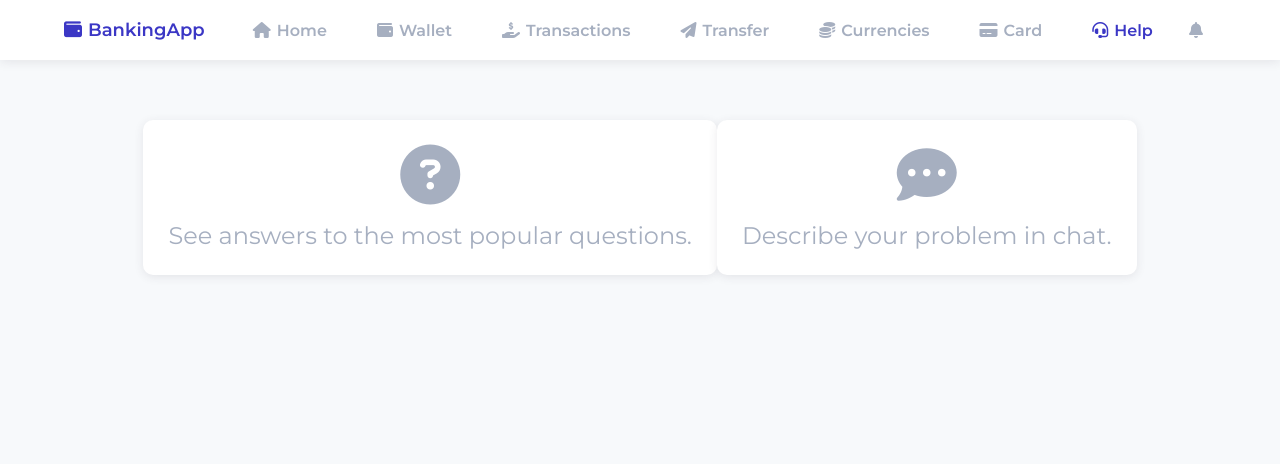
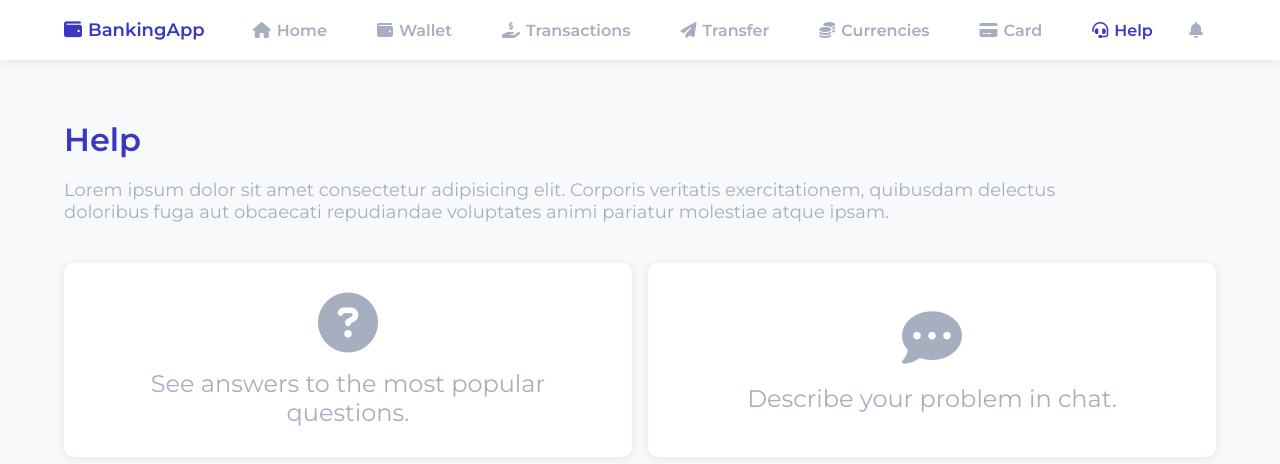
Before and after one commit to MiloszBaranskiDev/BankingApp, a React (Create React App) app: page /help in a window 1280 px wide. Shown: the top 464 px of the page. Built offline with nearby package versions, Linux system fonts and the light colour scheme.

Commit message:
style Help view

```diff
--- a/src/App.tsx
+++ b/src/App.tsx
@@ -26,12 +26,17 @@ const theme = {
     size_big: "18px",
     size_extra_small: "12px",
     size_extra_big: "24px",
+    size_title: "32px",
     weight_normal: 400,
     weight_bold: 600,
   },
+  breakpoints: {
+    tablet: "768px",
+    desktop: "1260px",
+  },
   radius: "10px",
   shadow: "rgb(58 53 65 / 10%) 0px 2px 10px 0px",
-  tilePadding: "25px",
+  tilePadding: "30px",
 };
 
 const App: React.FC = () => {
--- /dev/null
+++ b/src/elements/Help/Text.tsx
@@ -0,0 +1,19 @@
+import styled from "styled-components";
+
+const StyledText = styled.p`
+  font-size: ${(props) => props.theme.typography.size_big};
+  margin-bottom: 40px;
+  max-width: 1000px;
+`;
+
+const Text: React.FC = () => {
+  return (
+    <StyledText>
+      Lorem ipsum dolor sit amet consectetur adipisicing elit. Corporis
+      veritatis exercitationem, quibusdam delectus doloribus fuga aut obcaecati
+      repudiandae voluptates animi pariatur molestiae atque ipsam.
+    </StyledText>
+  );
+};
+
+export default Text;
--- /dev/null
+++ b/src/elements/layout/StyledPageTitle.ts
@@ -0,0 +1,9 @@
+import styled from "styled-components";
+
+const StyledPageTitle = styled.h1`
+  padding: 60px 0 20px 0;
+  font-size: ${(props) => props.theme.typography.size_title};
+  color: ${(props) => props.theme.colors.main};
+`;
+
+export default StyledPageTitle;
--- a/src/elements/layout/StyledWrapper.ts
+++ b/src/elements/layout/StyledWrapper.ts
@@ -2,7 +2,7 @@ import styled from "styled-components";
 
 const StyledWrapper = styled.div`
   width: 90%;
-  max-width: 1920px;
+  max-width: 1440px;
   margin: 0 auto;
 `;
 
--- /dev/null
+++ b/src/parts/Help/Header.tsx
@@ -0,0 +1,16 @@
+import styled from "styled-components";
+import StyledPageTitle from "elements/layout/StyledPageTitle";
+import Text from "elements/Help/Text";
+
+const StyledHeader = styled.div``;
+
+const Header: React.FC = () => {
+  return (
+    <StyledHeader>
+      <StyledPageTitle>Help</StyledPageTitle>
+      <Text />
+    </StyledHeader>
+  );
+};
+
+export default Header;
--- a/src/parts/Help/Tiles.tsx
+++ b/src/parts/Help/Tiles.tsx
@@ -5,17 +5,28 @@ import ChatTile from "elements/Help/ChatTile";
 const StyledTiles = styled.div`
   display: flex;
   justify-content: center;
+  flex-wrap: wrap;
+  @media (min-width: ${(props) => props.theme.breakpoints.tablet}) {
+    justify-content: space-between;
+  }
   a {
+    flex-basis: 100%;
     display: flex;
     flex-direction: column;
     align-items: center;
     justify-content: center;
+    text-align: center;
+    margin-bottom: 20px;
+    transition: background-color 0.3s, color 0.3s;
+    background-color: ${(props) => props.theme.colors.bgc};
     font-size: ${(props) => props.theme.typography.size_extra_big};
     box-shadow: ${(props) => props.theme.shadow};
     border-radius: ${(props) => props.theme.radius};
     padding: ${(props) => props.theme.tilePadding};
-    background-color: ${(props) => props.theme.colors.bgc};
-    transition: all 0.3s;
+    @media (min-width: ${(props) => props.theme.breakpoints.tablet}) {
+      flex-basis: 49.3%;
+    }
+
     &:hover {
       background-color: ${(props) => props.theme.colors.main};
       color: ${(props) => props.theme.colors.bgc};
--- a/src/views/Help.tsx
+++ b/src/views/Help.tsx
@@ -1,13 +1,13 @@
 import styled from "styled-components";
+import Header from "parts/Help/Header";
 import Tiles from "parts/Help/Tiles";
 
-const StyledHelp = styled.div`
-  padding: 60px 0;
-`;
+const StyledHelp = styled.div``;
 
 const Help: React.FC = () => {
   return (
     <StyledHelp>
+      <Header />
       <Tiles />
     </StyledHelp>
   );
```
